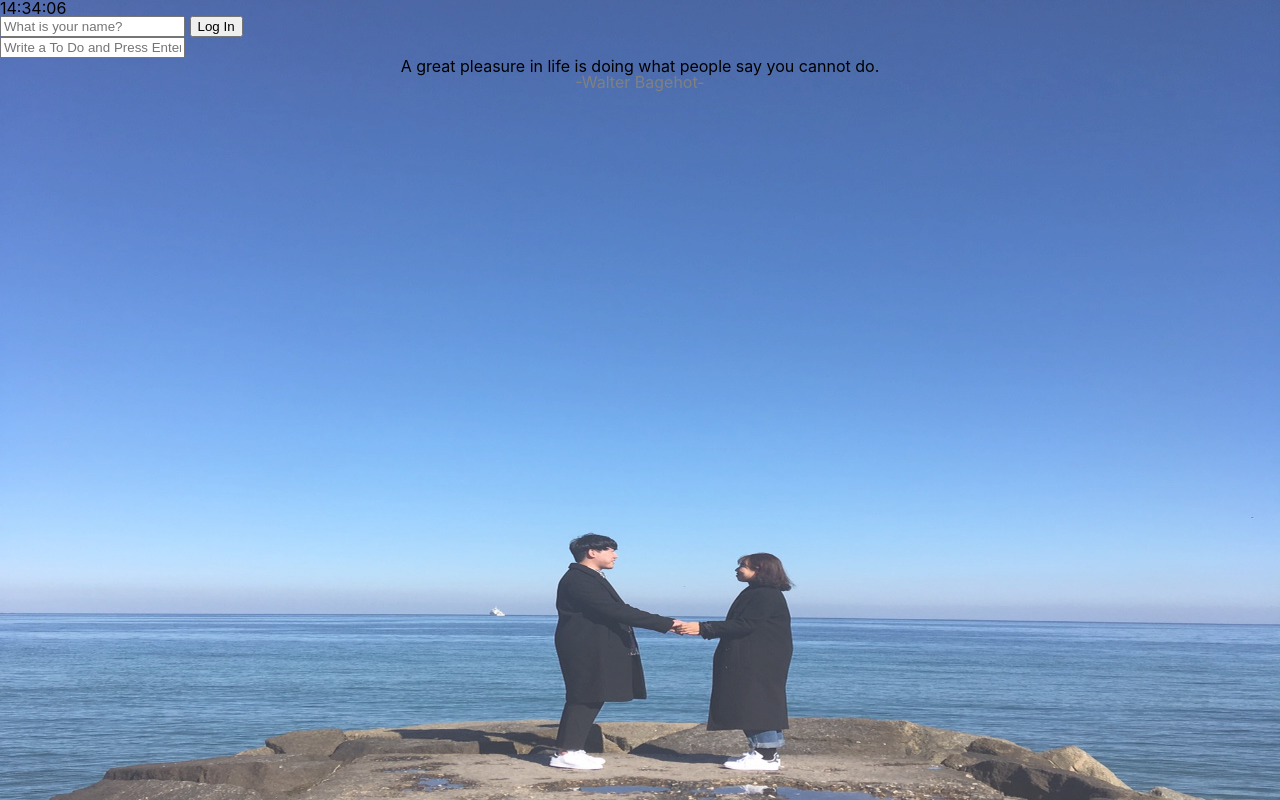
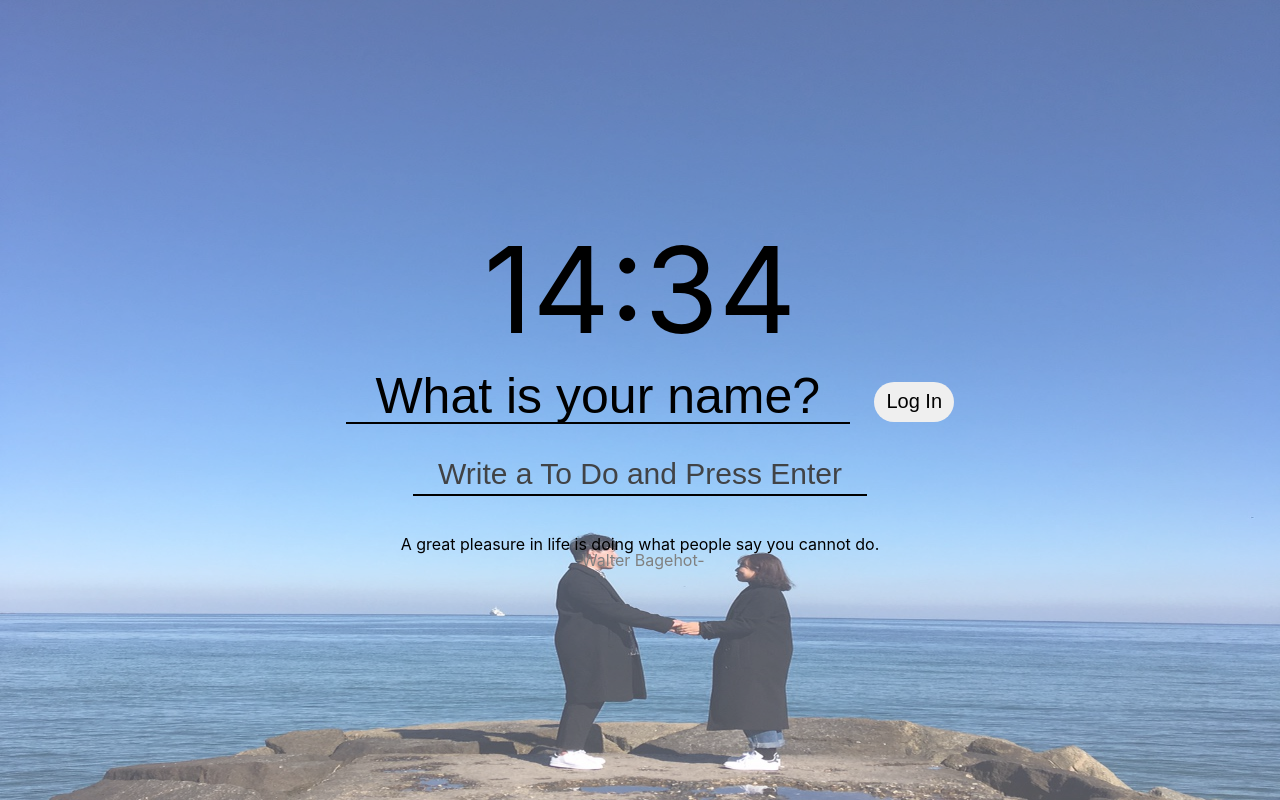
Before and after one commit to Kim-Hyeong-joon/momentum-electron, a plain HTML site: page index.html in a window 1280 px wide. Drawn offline with Linux system fonts and the light colour scheme.

Commit message:
Update CSS

```diff
--- /dev/null
+++ b/css/bg-image.css
@@ -0,0 +1,8 @@
+.background-img {
+  position: fixed;
+  top: 0px;
+  height: 100%;
+  width: 100%;
+  z-index: -1;
+  opacity: 70%;
+}
--- /dev/null
+++ b/css/clock.css
@@ -0,0 +1,10 @@
+.clock-box {
+  display: flex;
+  justify-content: center;
+  margin-top: 230px;
+  margin-bottom: 20px;
+}
+
+#clock {
+  font-size: 120px;
+}
--- /dev/null
+++ b/css/greetings.css
@@ -0,0 +1,9 @@
+.greeting-box {
+  display: flex;
+  justify-content: center;
+}
+
+#greeting {
+  font-size: 40px;
+  font-weight: 500;
+}
--- /dev/null
+++ b/css/login-form.css
@@ -0,0 +1,31 @@
+.login-form-box {
+  display: flex;
+  justify-content: center;
+}
+
+#login-form input:first-child {
+  background-color: inherit;
+  border: inherit;
+  border-bottom: 2px solid rgba(0, 0, 0, 1);
+  text-align: center;
+  width: 500px;
+  height: 50px;
+  font-size: 50px;
+}
+
+#login-form input:first-child::placeholder {
+  color: black;
+  text-align: center;
+  font-size: 50px;
+}
+
+#login-form input:last-child {
+  border: inherit;
+  border-radius: 20px;
+  position: relative;
+  left: 20px;
+  bottom: 5px;
+  height: 40px;
+  width: 80px;
+  font-size: 20px;
+}
--- a/css/style.css
+++ b/css/styles.css
@@ -1,8 +1,17 @@
 @import "reset.css";
+@import "bg-image.css";
+@import "weather.css";
+@import "clock.css";
+@import "login-form.css";
+@import "greetings.css";
+@import "todo-form.css";
+@import "todo-list.css";
 
 body {
   font-family: -apple-system, BlinkMacSystemFont, "Segoe UI", Roboto, Oxygen,
     Ubuntu, Cantarell, "Open Sans", "Helvetica Neue", sans-serif;
+  width: 100%;
+  height: 100%;
 }
 
 .hidden {
@@ -18,12 +27,3 @@ body {
 .column span:last-child {
   color: gray;
 }
-
-.background-img {
-  position: fixed;
-  top: 0px;
-  height: 100%;
-  width: 100%;
-  z-index: -1;
-  opacity: 80%;
-}
--- /dev/null
+++ b/css/todo-form.css
@@ -0,0 +1,24 @@
+.todo-form-box {
+  display: flex;
+  justify-content: center;
+  margin-top: 30px;
+  margin-bottom: 20px;
+}
+
+.todo-form-input {
+  background-color: inherit;
+  border: inherit;
+  border-bottom: 2px solid rgba(0, 0, 0, 1);
+  width: 450px;
+  height: 35px;
+  font-size: 25px;
+  font-weight: 550;
+  text-align: center;
+}
+
+.todo-form-input::placeholder {
+  color: #414346;
+  font-weight: 520;
+  text-align: center;
+  font-size: 30px;
+}
--- /dev/null
+++ b/css/todo-list.css
@@ -0,0 +1,5 @@
+.todo-list-box {
+  display: flex;
+  justify-content: center;
+  margin-bottom: 20px;
+}
--- /dev/null
+++ b/css/weather.css
@@ -0,0 +1,4 @@
+.weather-box {
+  display: flex;
+  justify-content: flex-end;
+}
--- a/index.html
+++ b/index.html
@@ -4,11 +4,20 @@
     <meta charset="UTF-8" />
     <meta http-equiv="X-UA-Compatible" content="IE=edge" />
     <meta name="viewport" content="width=device-width, initial-scale=1.0" />
-    <link rel="stylesheet" href="css\style.css" />
+    <link rel="stylesheet" href="css\styles.css" />
     <title>Momentum App</title>
   </head>
   <body>
-    <h2 id="clock">00:00:00</h2>
+    <div class="weather-box">
+      <div id="weather">
+        <span></span>
+        <span></span>
+      </div>
+    </div>
+    <div class="clock-box">
+      <h2 id="clock">00:00</h2>
+    </div>
+    <div class="login-form-box">
       <form id="login-form" class="hidden">
         <input
           required
@@ -18,16 +27,24 @@
         />
         <input type="submit" value="Log In" />
       </form>
+    </div>
+    <div class="greeting-box">
       <h1 id="greeting" class="hidden"></h1>
+    </div>
+    <div class="todo-form-box">
       <form id="todo-form">
-      <input type="text" placeholder="Write a To Do and Press Enter" required />
+        <input
+          class="todo-form-input"
+          type="text"
+          placeholder="Write a To Do and Press Enter"
+          required
+        />
       </form>
+    </div>
+    <div class="todo-list-box">
       <ul id="todo-list"></ul>
+    </div>
     <div id="quote" class="column">
-      <span></span>
-      <span></span>
-    </div>
-    <div id="weather">
       <span></span>
       <span></span>
     </div>
--- a/js/clock.js
+++ b/js/clock.js
@@ -4,9 +4,9 @@ function getClock() {
   const date = new Date();
   const hours = String(date.getHours()).padStart(2, "0");
   const minutes = String(date.getMinutes()).padStart(2, "0");
-  const seconds = String(date.getSeconds()).padStart(2, "0");
+  //const seconds = String(date.getSeconds()).padStart(2, "0");   //초 단위
 
-  clock.innerText = `${hours}:${minutes}:${seconds}`;
+  clock.innerText = `${hours}:${minutes}`;
 }
 
 getClock();
--- a/js/todo.js
+++ b/js/todo.js
@@ -21,7 +21,7 @@ function paintToDo(newTodo) {
   const li = document.createElement("li"); // li element를 하나 생성 후 li 변수에 할당
   li.id = newTodo.id;
   const span = document.createElement("span");
-  span.innerText = newTodo.text;
+  span.innerText = `⨀ ${newTodo.text} `;
   const button = document.createElement("button");
   button.innerText = "❌";
   button.addEventListener("click", deleteToDo);
```
Lines whose indentation alone changed are shown as unchanged.
